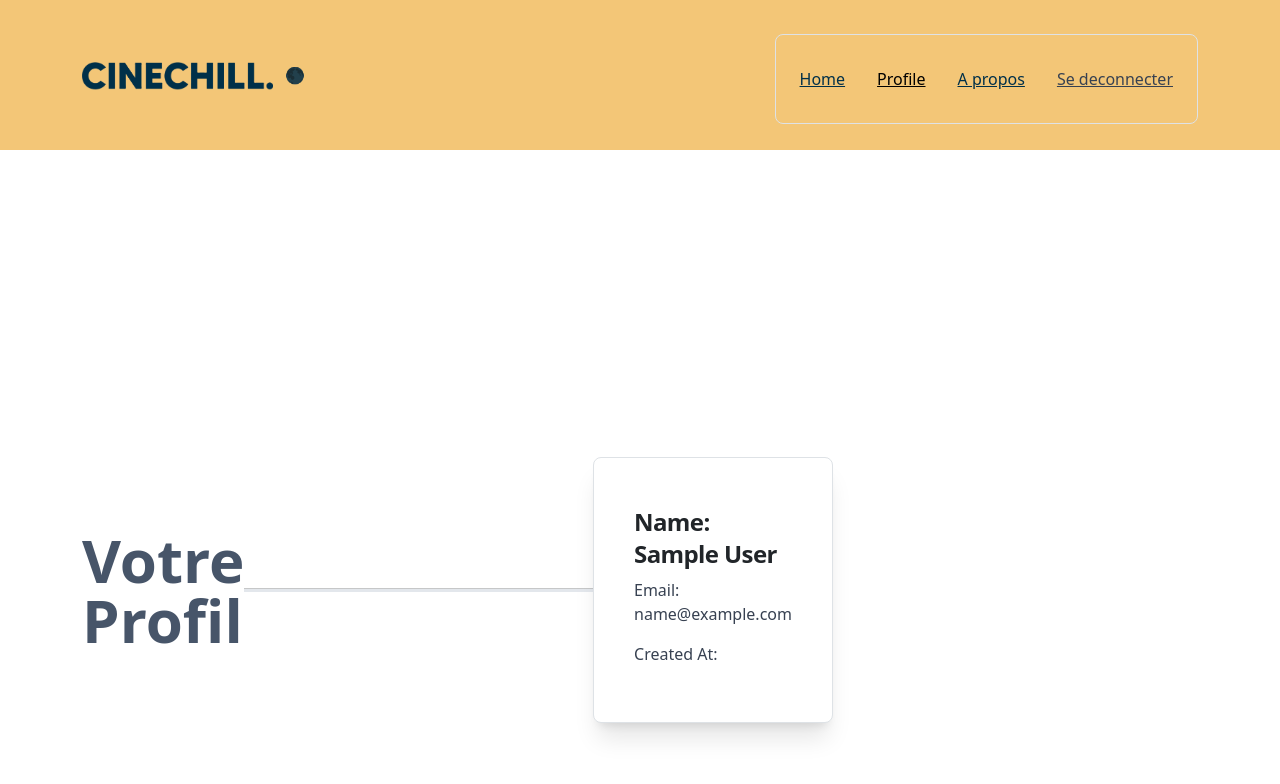
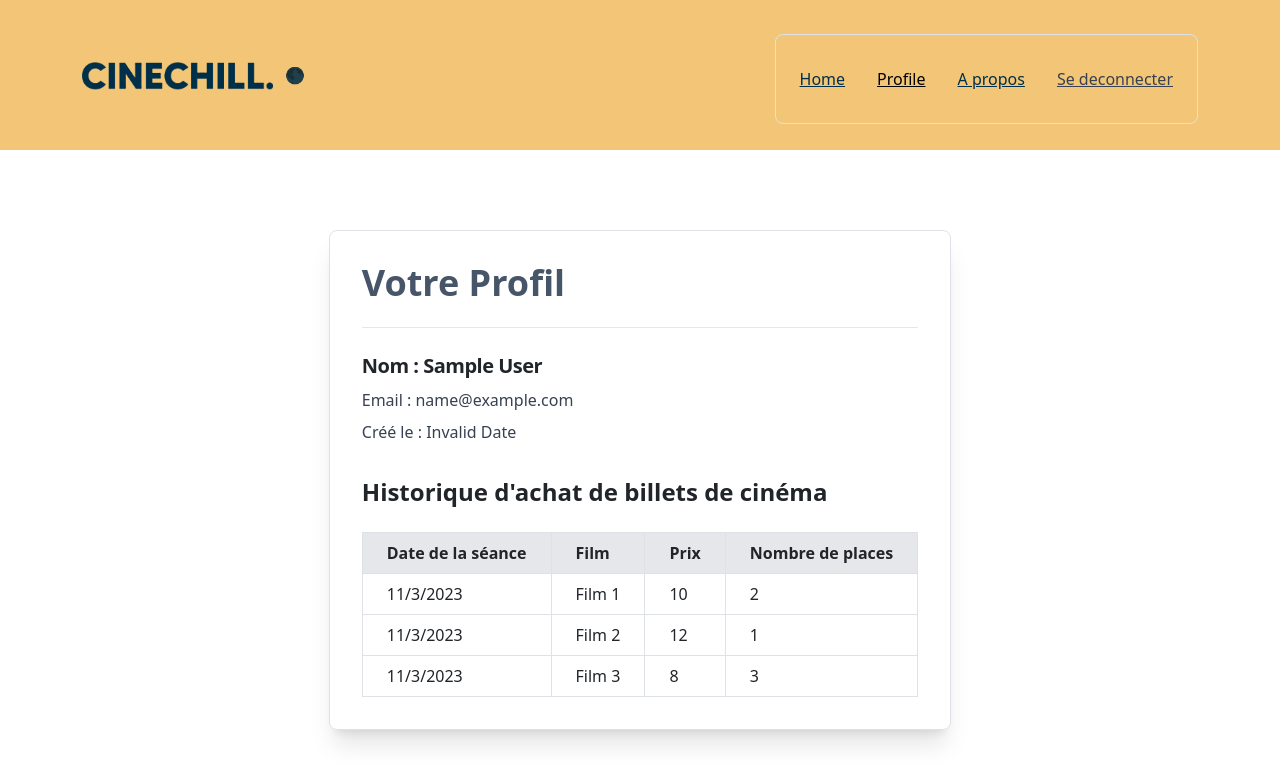
Before and after one commit to 2023-5IPID/cinechill, a React (Vite) app in the folder frontend/: page /profile in a window 1280 px wide. Shown: the top 784 px of the page. Built offline with nearby package versions, Linux system fonts and the light colour scheme; sample sign-in values are in the browser's storage.

Commit message:
Update MovieDetail, Profile, About

```diff
--- a/frontend/src/components/FiltersLayout.jsx
+++ b/frontend/src/components/FiltersLayout.jsx
@@ -17,13 +17,24 @@ function Filters({ handleFilterChange }) {
                 <option value="28">Action</option>
                 <option value="29">Guerre</option>
                 <option value="30">Romance</option>
-                {/* Autres options de genres */}
+                <option value="31">Science-fiction</option>
+                <option value="32">Comédie</option>
+                <option value="33">Drame</option>
+                <option value="34">Horreur</option>
+                <option value="35">Documentaire</option>
+                <option value="36">Fantaisie</option>
+                <option value="37">Thriller</option>
+                <option value="38">Mystère</option>
             </select>
 
             <select onChange={handleDurationChange}>
-                <option value="90-120">90-120 min</option>
-                {/* Autres options de durées */}
+                <option value="90-120">(1h30 - 2h)</option>
+                <option value="121-150">(2h00 - 2h30)</option>
+                <option value="151-180">(2h30 - 3h)</option>
+                <option value="181-210">(3h00 - 3h30)</option>
+                <option value="211-240">(3h30 - 4h)</option>
             </select>
+
             {/* Autres éléments de filtrage */}
         </div>
     );
--- a/frontend/src/pages/About.jsx
+++ b/frontend/src/pages/About.jsx
@@ -25,7 +25,7 @@ export default function About() {
         { text: "Des animations et événements réguliers, c'est fantastique!", author: "Léa P." },
         { text: "Le café est délicieux, un vrai atout pour le cinéma!", author: "Elodie M." },
         { text: "Un endroit génial pour passer un bon moment avec les amis.", author: "Pierre R." },
-        { text: "Personnel aimable, mais les horaires pourraient être plus flexibles.", author: "Julie B." }
+        { text: "Personnel aimable, SURTOUT ELIOTT mais les horaires pourraient être plus flexibles.", author: "Julie B." }
     ];
 
 
@@ -34,9 +34,9 @@ export default function About() {
         <div className="mx-auto max-w-7xl px-4">
             <div className="grid grid-cols-2 gap-8">
                 <div className="col-span-1">
-                    <h1 className="text-4xl font-bold text-gray-800 mb-4">CINECHILL.</h1>
-                    <hr className="border-b-2 border-gray-300 mb-6" />
-                    <div className="text-lg text-gray-700 mb-8 dark:bg-gray-800">
+                    <h1 className="text-4xl font-bold text-gray-800 mb-4 dark:text-white">CINECHILL.</h1>
+                    <hr className="border-b-2 border-gray-300 mb-6 dark:border-gray-600" />
+                    <div className="text-lg text-gray-700 mb-8 dark:text-gray-300 ">
                         <p>Fondé en 1998, CineChill est bien plus qu'un simple cinéma. C'est un lieu où les émotions prennent vie sur grand écran.</p>
                         <p>Situé au cœur du centre-ville, Place du Cinéma, 75000 Ville Lumière, notre cinéma vous accueille chaleureusement tous les jours de la semaine de 11h à 23h.</p><br></br>
                         <p>Nos 12 salles ultramodernes offrent une expérience immersive grâce à des technologies audiovisuelles de pointe. Nous proposons une vaste sélection de films, des dernières sorties jusqu'aux joyaux classiques du cinéma.</p>
@@ -48,10 +48,10 @@ export default function About() {
                     </div>
                 </div>
                 <div className="col-span-1">
-                    <div className="bg-gray-100 p-4 rounded-lg">
-                        <h3 className="font-semibold mb-4 text-xl text-blue-900 dark:bg-gray-800">Horaires d'ouverture</h3>
+                    <div className=" p-4 rounded-lg">
+                        <h3 className="font-semibold mb-4 text-xl text-black-900 dark:text-gray-300">Horaires d'ouverture</h3>
                         <table>
-                            <tbody>
+                            <tbody className="dark:text-gray-300">
                                 {openingHours.map((schedule, index) => (
                                     <tr key={index}>
                                         <td>{schedule.day}</td>
@@ -61,12 +61,12 @@ export default function About() {
                             </tbody>
                         </table>
                     </div>
-                    <div className="bg-gray-100 p-4 rounded-lg mt-8">
-                        <h3 className="text-lg font-semibold mb-4 dark:bg-gray-800">Témoignages</h3>
+                    <div className=" dark:text-gray-300 p-4 rounded-lg mt-8">
+                        <h3 className="text-lg font-semibold mb-4 ">Témoignages</h3>
                         {testimonials.map((testimonial, index) => (
                             <div key={index} className="mb-4">
-                                <p className="text-sm text-gray-600">{testimonial.text}</p>
-                                <p className="text-xs text-gray-500">- {testimonial.author}</p>
+                                <p className="text-sm text-gray-600 dark:text-gray-300">{testimonial.text}</p>
+                                <p className="text-xs text-gray-500 dark:text-gray-100">- {testimonial.author}</p>
                             </div>
                         ))}
                     </div>
--- a/frontend/src/pages/Login.jsx
+++ b/frontend/src/pages/Login.jsx
@@ -35,6 +35,8 @@ export default function Login() {
             }
         }
     };
+
+
 
     return (
 
--- a/frontend/src/pages/Profile.jsx
+++ b/frontend/src/pages/Profile.jsx
@@ -3,24 +3,52 @@ import { useAuth } from '../contexts/AuthContext';
 
 export default function Profile() {
     const { user } = useAuth();
+
+
+    const purchaseHistory = [
+        { id: 1, date: new Date().toISOString(), film: 'Film 1', price: 10, numberOfSeats: 2 },
+        { id: 2, date: new Date().toISOString(), film: 'Film 2', price: 12, numberOfSeats: 1 },
+        { id: 3, date: new Date().toISOString(), film: 'Film 3', price: 8, numberOfSeats: 3 },
+    ];
+
     return (
-        <>
-
-            <div className="text-6xl font-bold text-slate-600">Votre Profil</div>
-            <hr className="bg-slate-400 h-1 w-full my-4" />
-            <div className="block p-10 bg-white dark:bg-gray-700 border border-gray-800 dark:border-gray-700 shadow-xl rounded-lg shadowdark:border-gray-700">
-                <h5 className="my-2 text-2xl font-bold tracking-tight dark:text-white">
-                    Name: {user.name}
+        <div className="mx-auto max-w-screen-md mt-10 p-8  border dark:border-gray-700 shadow-xl rounded-lg">
+            <h1 className="text-4xl font-bold text-slate-600 dark:text-white mb-4">Votre Profil</h1>
+            <hr className="border-t border-slate-400 dark:border-gray-600 mb-4" />
+            <div>
+                <h5 className="text-xl font-bold tracking-tight dark:text-white mb-2">
+                    Nom : {user.name}
                 </h5>
-                <p className="font-normal text-gray-700 dark:text-gray-200">Email: {user.email}</p>
-                <p className="font-normal text-gray-700 dark:text-gray-200">
-                    Created At: {user.created_at}
+                <p className="text-gray-700 dark:text-gray-300 mb-2">Email : {user.email}</p>
+                <p className="text-gray-700 dark:text-gray-300">
+                    Créé le : {new Date(user.created_at).toLocaleDateString()}
                 </p>
-
             </div>
-            <div className="h-screen  container flex justify-center flex-col">
+            <div className="mt-8">
+                <h2 className="text-2xl font-bold dark:text-white mb-4">Historique d'achat de billets de cinéma</h2>
+                <table className="min-w-full border dark:border-gray-700">
+                    <thead>
+                        <tr className="bg-gray-200 dark:bg-gray-700">
+                            <th className="border dark:border-gray-700 py-2 px-4">Date de la séance</th>
+                            <th className="border dark:border-gray-700 py-2 px-4">Film</th>
+                            <th className="border dark:border-gray-700 py-2 px-4">Prix</th>
+                            <th className="border dark:border-gray-700 py-2 px-4">Nombre de places</th>
+                        </tr>
+                    </thead>
+                    <tbody>
+                        {purchaseHistory.map((purchase) => (
+                            <tr key={purchase.id}>
+                                <td className="border dark:border-gray-700 py-2 px-4">
+                                    {new Date(purchase.date).toLocaleDateString()}
+                                </td>
+                                <td className="border dark:border-gray-700 py-2 px-4">{purchase.film}</td>
+                                <td className="border dark:border-gray-700 py-2 px-4">{purchase.price}</td>
+                                <td className="border dark:border-gray-700 py-2 px-4">{purchase.numberOfSeats}</td>
+                            </tr>
+                        ))}
+                    </tbody>
+                </table>
             </div>
-
-        </>
+        </div>
     );
-}
+};
--- a/frontend/tailwind.config.js
+++ b/frontend/tailwind.config.js
@@ -32,7 +32,7 @@ module.exports = {
           "2000": "#040506"
         },
         backgroundColor: {
-          'grey': '#333745',
+          'grey': '#121212',
         },
       },
     },
```
Also changed, not shown: frontend/src/components/MovieDetails.jsx (+85 -14 lines).
